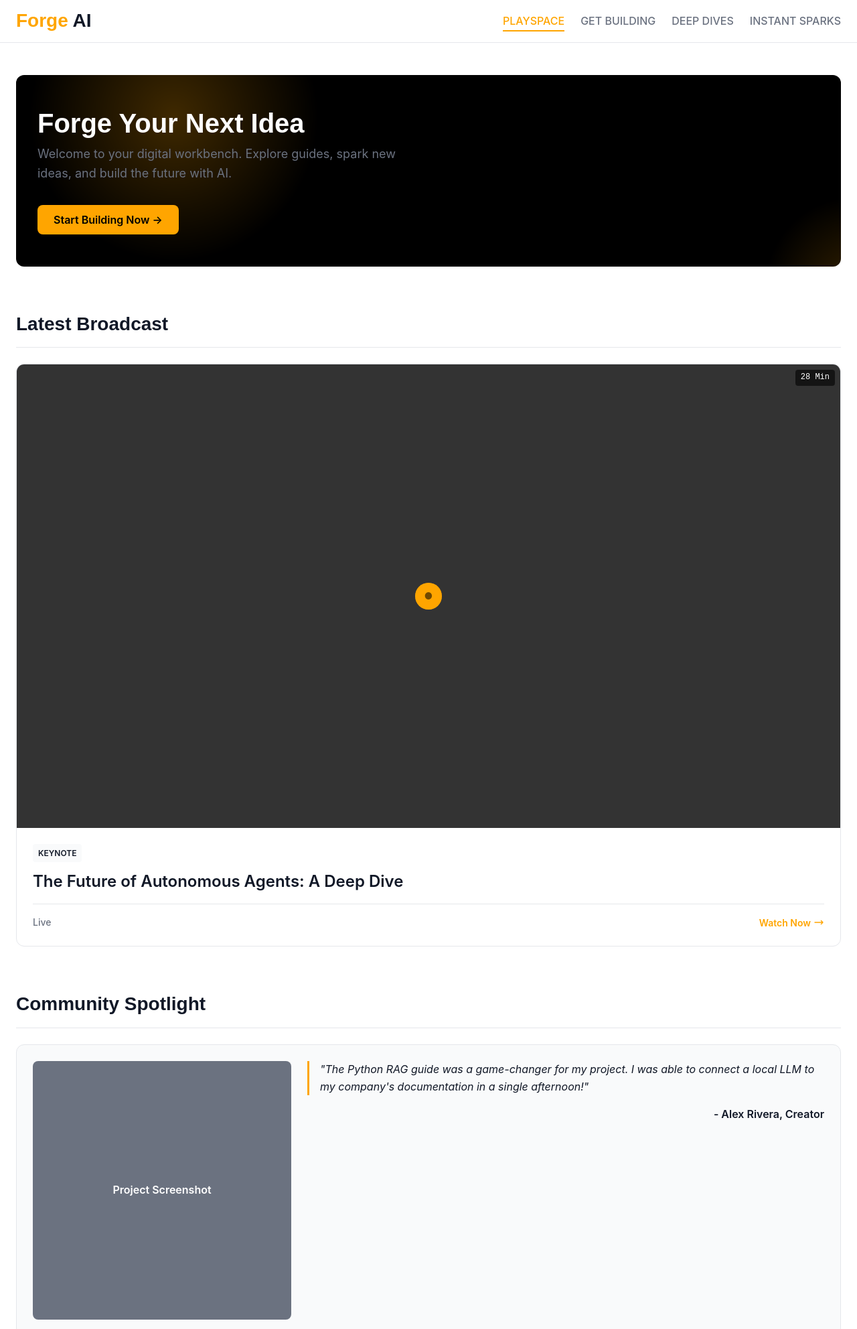
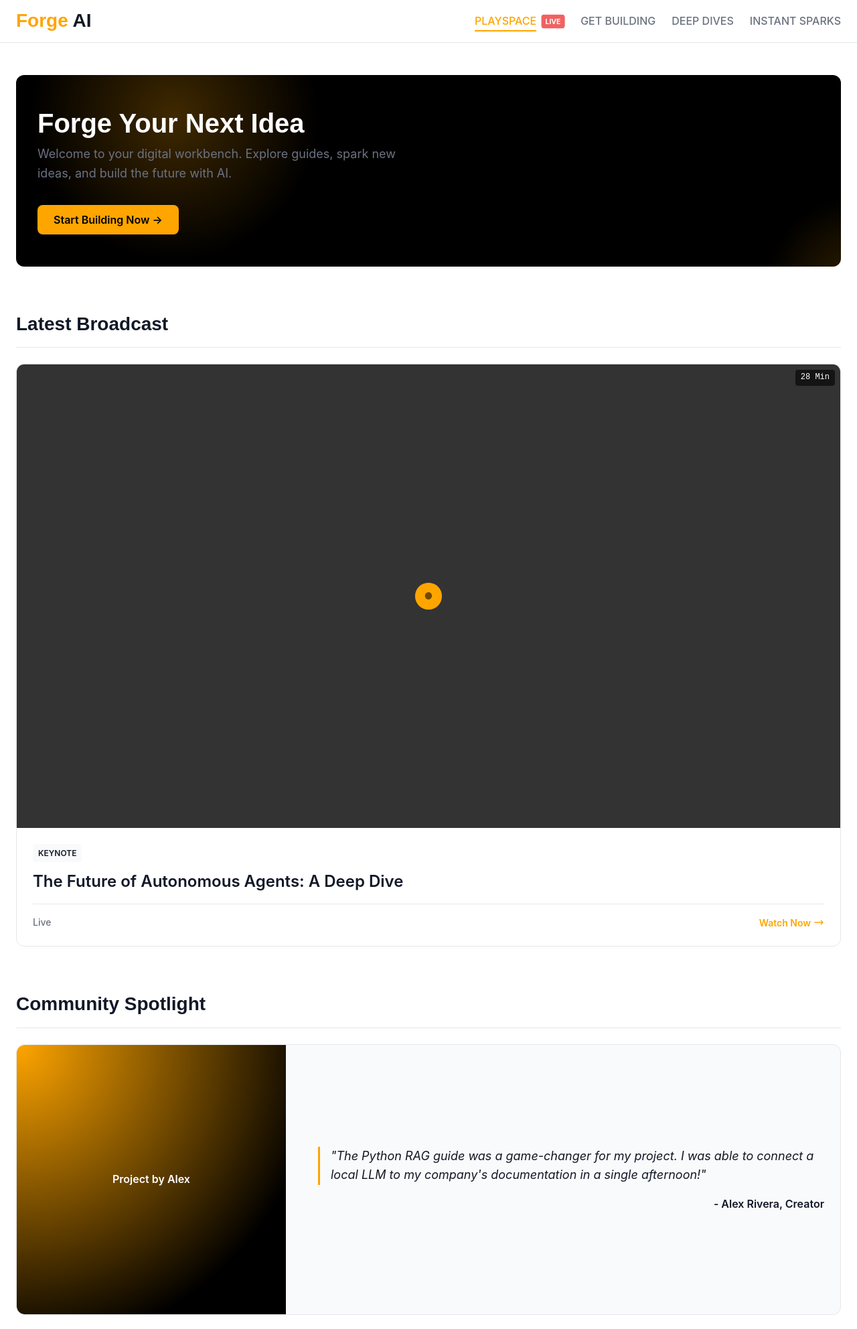
Before and after one commit to vinay752/Channel, a plain HTML site: page index.html in a window 1280 px wide. Shown: the top 1984 px of the page at 67% size. Drawn offline with Linux system fonts and the light colour scheme.

Commit message:
Implement live indicator and enhance thumbnail effects
Added live indicator and hover effects for thumbnails.

```diff
--- a/index.html
+++ b/index.html
@@ -85,6 +85,13 @@
         .desktop-nav {
             display: none;
             gap: 1.5rem;
+            align-items: center;
+        }
+
+        .nav-item-wrapper {
+            display: flex;
+            align-items: center;
+            gap: 0.5rem;
         }
 
         .tab-button {
@@ -106,6 +113,26 @@
         .tab-button.active-tab {
             color: var(--color-primary-orange);
             border-bottom: 2px solid var(--color-primary-orange);
+        }
+
+        /* NEW: Live Indicator */
+        @keyframes pulse-live {
+            0%, 100% { opacity: 1; transform: scale(1); }
+            50% { opacity: 0.8; transform: scale(1.05); }
+        }
+        .live-indicator {
+            display: none; /* Hidden by default */
+            background-color: #ef4444;
+            color: var(--color-white);
+            font-size: 0.625rem;
+            font-weight: 700;
+            padding: 2px 6px;
+            border-radius: 4px;
+            text-transform: uppercase;
+            animation: pulse-live 1.5s infinite ease-in-out;
+        }
+        .live-indicator.live-active {
+            display: inline-block;
         }
 
         .menu-toggle {
@@ -292,6 +319,12 @@
             justify-content: center;
             position: relative;
             overflow: hidden;
+            transition: transform 0.3s ease-out; /* NEW: for hover zoom */
+        }
+
+        /* NEW: Hover effect for thumbnail */
+        .lesson-card:hover .card-thumbnail {
+            transform: scale(1.05);
         }
 
         @keyframes pulse-ring {
@@ -367,27 +400,37 @@
             display: grid;
             grid-template-columns: 1fr;
             gap: 1.5rem;
-            padding: 1.5rem;
+            padding: 0; /* Remove padding to let image be flush */
             background-color: var(--color-light-gray);
         }
 
+        /* NEW: Enhanced Spotlight Visuals */
         .spotlight-image-placeholder {
             aspect-ratio: 1 / 1;
-            background-color: var(--color-mid-gray);
-            border-radius: 0.5rem;
+            background: radial-gradient(circle at top left, var(--color-primary-orange), var(--color-black) 80%);
+            border-top-left-radius: 0.75rem;
+            border-bottom-left-radius: 0.75rem;
             display: flex;
             align-items: center;
             justify-content: center;
             color: var(--color-white);
             font-weight: 600;
+            padding: 1.5rem;
+            text-align: center;
+        }
+
+        .spotlight-content {
+            padding: 1.5rem;
         }
 
         .spotlight-quote {
+            font-size: 1.125rem;
             font-style: italic;
             color: var(--color-dark-text);
             margin-bottom: 1rem;
             border-left: 3px solid var(--color-primary-orange);
             padding-left: 1rem;
+            position: relative;
         }
 
         .event-list {
@@ -458,6 +501,7 @@
             }
             .community-spotlight-card {
                 grid-template-columns: 1fr 2fr;
+                align-items: center;
             }
         }
 
@@ -474,6 +518,9 @@
             .section-subtitle {
                 font-size: 1.125rem;
             }
+            .spotlight-image-placeholder {
+                border-radius: 0.75rem 0.75rem 0 0;
+            }
         }
     </style>
 </head>
@@ -488,7 +535,10 @@
 
             <!-- Desktop Nav -->
             <nav id="desktop-nav" class="desktop-nav">
-                <button data-tab="playspace" class="tab-button active-tab">PLAYSPACE</button>
+                <div class="nav-item-wrapper">
+                    <button data-tab="playspace" class="tab-button active-tab">PLAYSPACE</button>
+                    <span class="live-indicator">LIVE</span>
+                </div>
                 <button data-tab="getbuilding" class="tab-button">GET BUILDING</button>
                 <button data-tab="deepdives" class="tab-button">DEEP DIVES</button>
                 <button data-tab="instantsparks" class="tab-button">INSTANT SPARKS</button>
@@ -509,7 +559,10 @@
             </button>
         </div>
         <nav class="mobile-nav">
-            <button data-tab="playspace" class="tab-button mobile-nav-item active-tab">PLAYSPACE</button>
+            <div class="nav-item-wrapper">
+                 <button data-tab="playspace" class="tab-button mobile-nav-item active-tab">PLAYSPACE</button>
+                 <span class="live-indicator">LIVE</span>
+            </div>
             <button data-tab="getbuilding" class="tab-button mobile-nav-item">GET BUILDING</button>
             <button data-tab="deepdives" class="tab-button mobile-nav-item">DEEP DIVES</button>
             <button data-tab="instantsparks" class="tab-button mobile-nav-item">INSTANT SPARKS</button>
@@ -545,7 +598,7 @@
                 community: {
                     name: "Alex Rivera",
                     quote: "The Python RAG guide was a game-changer for my project. I was able to connect a local LLM to my company's documentation in a single afternoon!",
-                    imagePlaceholder: "Project Screenshot"
+                    imagePlaceholder: "Project by Alex"
                 },
                 toolbox: [
                     { name: "Ollama", description: "Run powerful open-source LLMs locally on your own machine. Essential for private data projects." },
@@ -651,7 +704,7 @@
                     <h2 class="section-heading font-futuristic">Community Spotlight</h2>
                     <div class="card-base community-spotlight-card">
                         <div class="spotlight-image-placeholder">${data.community.imagePlaceholder}</div>
-                        <div>
+                        <div class="spotlight-content">
                             <p class="spotlight-quote">"${data.community.quote}"</p>
                             <p style="font-weight: 600; text-align: right;">- ${data.community.name}, Creator</p>
                         </div>
@@ -762,6 +815,17 @@
 
         // --- EVENT HANDLERS & INITIALIZATION ---
 
+        function updateLiveIndicator() {
+            const isLive = contentData.playspace.broadcast.status === 'Live Now';
+            document.querySelectorAll('.live-indicator').forEach(indicator => {
+                if (isLive) {
+                    indicator.classList.add('live-active');
+                } else {
+                    indicator.classList.remove('live-active');
+                }
+            });
+        }
+
         function setActiveTab(tabId) {
             if (activeTab === tabId) return;
             activeTab = tabId;
@@ -794,6 +858,7 @@
             document.getElementById('current-year').textContent = new Date().getFullYear();
             setupEventListeners();
             renderContent();
+            updateLiveIndicator(); // Check for live status on page load
         });
     </script>
 </body>
```
